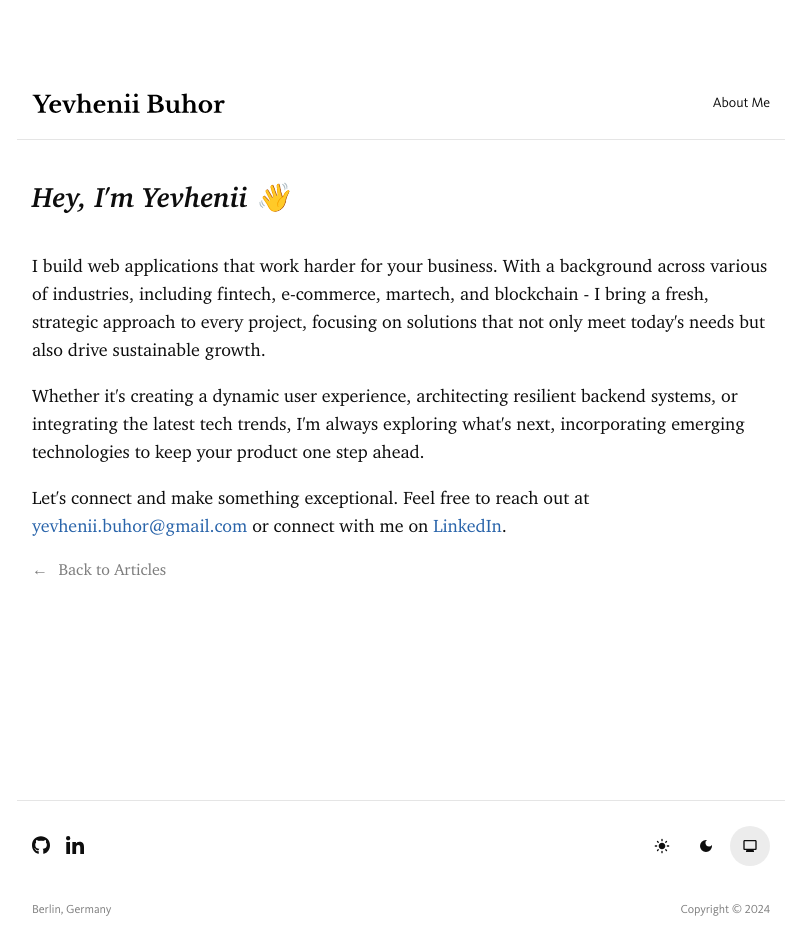
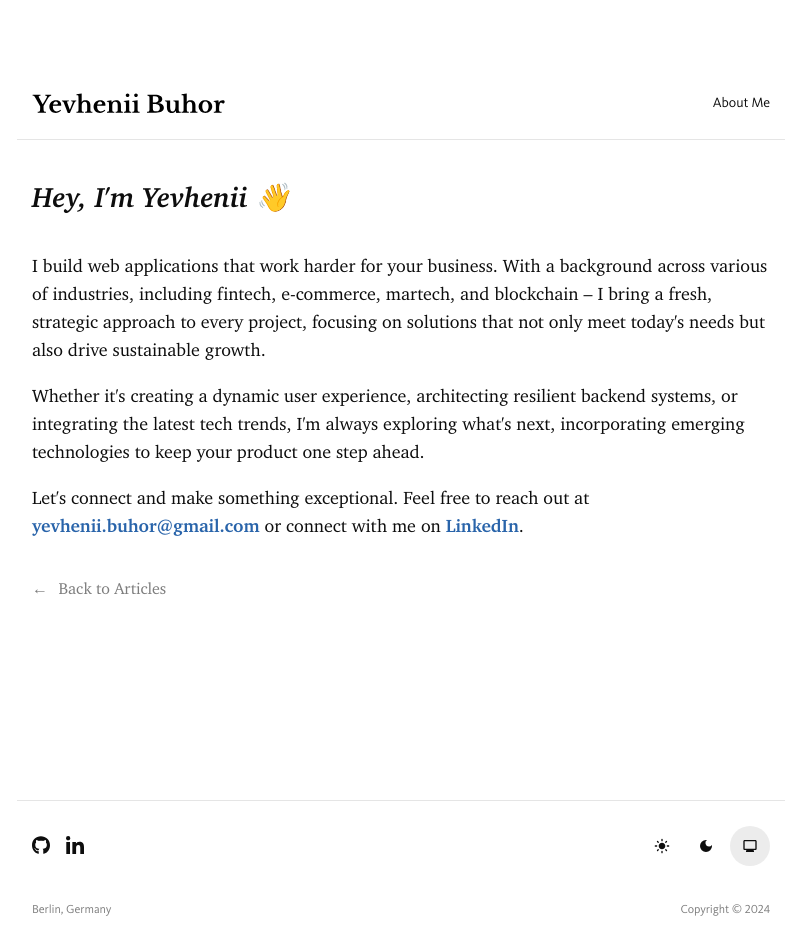
Before and after one commit to eugenebuhor/beugene.com, a Next.js app: page /about in a window 1280 px wide. Shown: the whole page, without its empty margins (239-1040 px from the left). Built offline with nearby package versions, Linux system fonts and the light colour scheme.

Commit message:
fixed link top space on about page (#27)

```diff
--- a/src/app/about/page.tsx
+++ b/src/app/about/page.tsx
@@ -13,7 +13,7 @@ const AboutPage = () => {
 
       <Typography variant="subtitle" component="p">
         I build web applications that work harder for your business. With a background across
-        various of industries, including fintech, e-commerce, martech, and blockchain - I bring a
+        various of industries, including fintech, e-commerce, martech, and blockchain – I bring a
         fresh, strategic approach to every project, focusing on solutions that not only meet
         today&apos;s needs but also drive sustainable growth.
       </Typography>
@@ -26,12 +26,17 @@ const AboutPage = () => {
 
       <Typography variant="subtitle" component="p">
         Let&apos;s connect and make something exceptional. Feel free to reach out at{' '}
-        <Link href={`mailto:${Links.EMAIL} `}>{Links.EMAIL}</Link> or connect with me on{' '}
+        <Link href={`mailto:${Links.EMAIL} `}>
+          <b>{Links.EMAIL}</b>
+        </Link>{' '}
+        or connect with me on{' '}
         <Link href={Links.LINKED_IN} target="_blank">
-          LinkedIn
+          <b>LinkedIn</b>
         </Link>
         .
       </Typography>
+
+      <br />
 
       <Link href="/articles">
         <Typography color="text-secondary">←&nbsp;&nbsp;&nbsp;Back to Articles</Typography>
```
